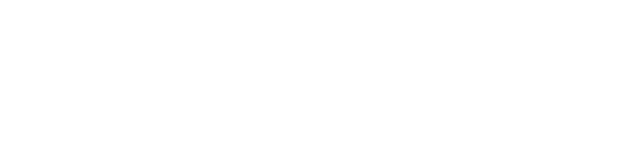
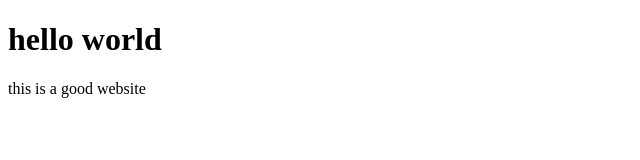
Before and after one commit to AppleMuffin/branchingLesson, a plain HTML site: page index.html in a window 1280 px wide. Shown: the whole page, without its empty margins (0-640 px from the left). Drawn offline with Linux system fonts and the light colour scheme.

Commit message:
added some sample html

```diff
--- a/index.html
+++ b/index.html
@@ -7,6 +7,7 @@
   <title>Git branching lesson on test</title>
 </head>
 <body>
-
+  <h1>hello world</h1>
+  <p>this is a good website</p>
 </body>
 </html>
```
